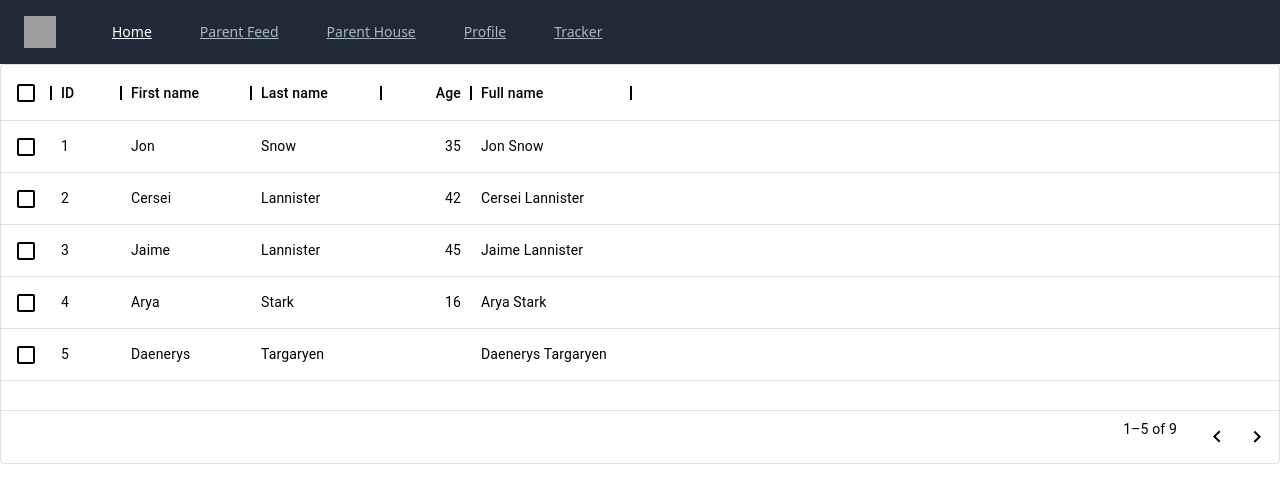
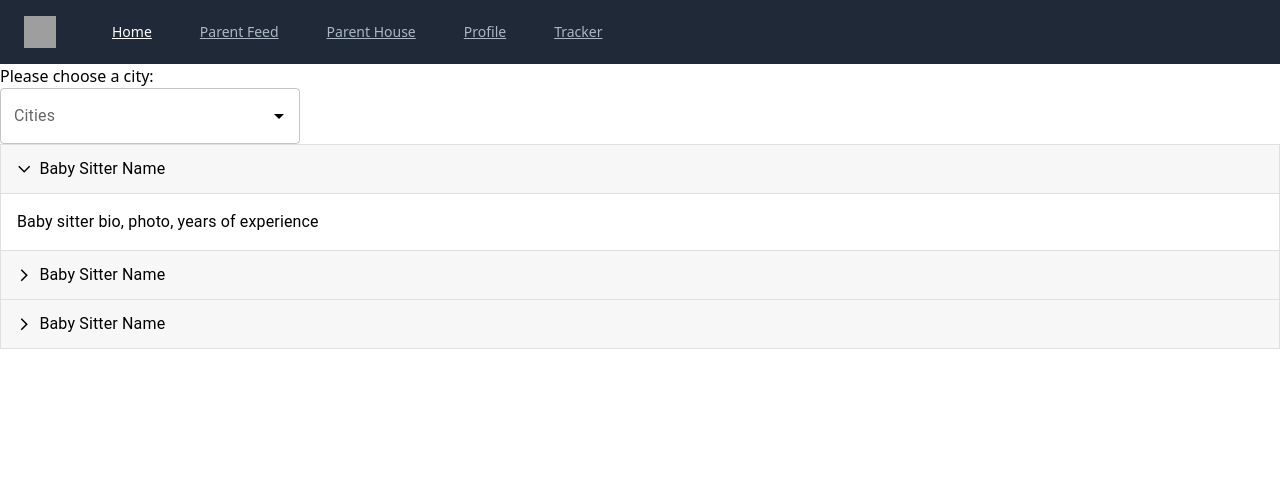
Before and after one commit to Amal-botan/parentScape, a React (Create React App) app in the folder client/: page /babysitterfinder in a window 1280 px wide. Shown: the top 502 px of the page. Built offline with nearby package versions, Linux system fonts and the light colour scheme; grey boxes are pictures that could not be loaded.

Commit message:
Styling more

```diff
--- a/client/src/screens/BabySitterFinderScreen.jsx
+++ b/client/src/screens/BabySitterFinderScreen.jsx
@@ -1,49 +1,107 @@
 import * as React from 'react';
-import { DataGrid } from '@mui/x-data-grid';
+import { styled } from '@mui/material/styles';
+import ArrowForwardIosSharpIcon from '@mui/icons-material/ArrowForwardIosSharp';
+import MuiAccordion from '@mui/material/Accordion';
+import MuiAccordionSummary from '@mui/material/AccordionSummary';
+import MuiAccordionDetails from '@mui/material/AccordionDetails';
+import Typography from '@mui/material/Typography';
+import TextField from '@mui/material/TextField';
+import Autocomplete from '@mui/material/Autocomplete';
 
-const columns = [
-  { field: 'id', headerName: 'ID', width: 70 },
-  { field: 'firstName', headerName: 'First name', width: 130 },
-  { field: 'lastName', headerName: 'Last name', width: 130 },
-  {
-    field: 'age',
-    headerName: 'Age',
-    type: 'number',
-    width: 90,
+
+const Accordion = styled((props) => (
+  <MuiAccordion disableGutters elevation={0} square {...props} />
+))(({ theme }) => ({
+  border: `1px solid ${theme.palette.divider}`,
+  '&:not(:last-child)': {
+    borderBottom: 0,
   },
-  {
-    field: 'fullName',
-    headerName: 'Full name',
-    description: 'This column has a value getter and is not sortable.',
-    sortable: false,
-    width: 160,
-    valueGetter: (params) =>
-      `${params.row.firstName || ''} ${params.row.lastName || ''}`,
+  '&:before': {
+    display: 'none',
   },
-];
+}));
 
-const rows = [
-  { id: 1, lastName: 'Snow', firstName: 'Jon', age: 35 },
-  { id: 2, lastName: 'Lannister', firstName: 'Cersei', age: 42 },
-  { id: 3, lastName: 'Lannister', firstName: 'Jaime', age: 45 },
-  { id: 4, lastName: 'Stark', firstName: 'Arya', age: 16 },
-  { id: 5, lastName: 'Targaryen', firstName: 'Daenerys', age: null },
-  { id: 6, lastName: 'Melisandre', firstName: null, age: 150 },
-  { id: 7, lastName: 'Clifford', firstName: 'Ferrara', age: 44 },
-  { id: 8, lastName: 'Frances', firstName: 'Rossini', age: 36 },
-  { id: 9, lastName: 'Roxie', firstName: 'Harvey', age: 65 },
-];
+const AccordionSummary = styled((props) => (
+  <MuiAccordionSummary
+    expandIcon={<ArrowForwardIosSharpIcon sx={{ fontSize: '0.9rem' }} />}
+    {...props}
+  />
+))(({ theme }) => ({
+  backgroundColor:
+    theme.palette.mode === 'dark'
+      ? 'rgba(255, 255, 255, .05)'
+      : 'rgba(0, 0, 0, .03)',
+  flexDirection: 'row-reverse',
+  '& .MuiAccordionSummary-expandIconWrapper.Mui-expanded': {
+    transform: 'rotate(90deg)',
+  },
+  '& .MuiAccordionSummary-content': {
+    marginLeft: theme.spacing(1),
+  },
+}));
+
+const AccordionDetails = styled(MuiAccordionDetails)(({ theme }) => ({
+  padding: theme.spacing(2),
+  borderTop: '1px solid rgba(0, 0, 0, .125)',
+}));
 
 export default function BabySitterFinderScreen() {
+  const [expanded, setExpanded] = React.useState('panel1');
+
+  const handleChange = (panel) => (event, newExpanded) => {
+    setExpanded(newExpanded ? panel : false);
+  };
+
   return (
-    <div style={{ height: 400, width: '100%' }}>
-      <DataGrid
-        rows={rows}
-        columns={columns}
-        pageSize={5}
-        rowsPerPageOptions={[5]}
-        checkboxSelection
-      />
+    <div> Please choose a city:
+       <Autocomplete
+  disablePortal
+  id="combo-box-demo"
+  options={cities}
+  sx={{ width: 300 }}
+  renderInput={(params) => <TextField {...params} label="Cities" />}
+/>
+      <Accordion expanded={expanded === 'panel1'} onChange={handleChange('panel1')}>
+        <AccordionSummary aria-controls="panel1d-content" id="panel1d-header">
+          <Typography>Baby Sitter Name</Typography>
+        </AccordionSummary>
+        <AccordionDetails>
+          <Typography>
+            Baby sitter bio, photo, years of experience
+          </Typography>
+        </AccordionDetails>
+      </Accordion>
+      <Accordion expanded={expanded === 'panel2'} onChange={handleChange('panel2')}>
+        <AccordionSummary aria-controls="panel2d-content" id="panel2d-header">
+          <Typography>Baby Sitter Name</Typography>
+        </AccordionSummary>
+        <AccordionDetails>
+          <Typography>
+          Baby sitter bio, photo, years of experience
+          </Typography>
+        </AccordionDetails>
+      </Accordion>
+      <Accordion expanded={expanded === 'panel3'} onChange={handleChange('panel3')}>
+        <AccordionSummary aria-controls="panel3d-content" id="panel3d-header">
+          <Typography>Baby Sitter Name</Typography>
+        </AccordionSummary>
+        <AccordionDetails>
+          <Typography>
+          Baby sitter bio, photo, years of experience
+          </Typography>
+        </AccordionDetails>
+      </Accordion>
+
     </div>
+
   );
 }
+
+const cities = [
+  { label: 'Ottawa'},
+  { label: 'Toronto'},
+  { label: 'Hamilton'},
+  { label: 'Kanata'},
+  { label: 'Orleans'},
+  { label: 'Etobico'},
+];
--- a/client/src/screens/BabySitterSignUpScreen.jsx
+++ b/client/src/screens/BabySitterSignUpScreen.jsx
@@ -8,24 +8,30 @@ import Checkbox from '@mui/material/Checkbox';
 import Link from '@mui/material/Link';
 import Grid from '@mui/material/Grid';
 import Box from '@mui/material/Box';
-import LockOutlinedIcon from '@mui/icons-material/LockOutlined';
+import BabyChangingStationIcon from '@mui/icons-material/BabyChangingStation';
 import Typography from '@mui/material/Typography';
 import Container from '@mui/material/Container';
 import { createTheme, ThemeProvider } from '@mui/material/styles';
+import { styled } from '@mui/material/styles';
+import IconButton from '@mui/material/IconButton';
+import PhotoCamera from '@mui/icons-material/PhotoCamera';
+import Stack from '@mui/material/Stack';
 
 function Copyright(props) {
   return (
     <Typography variant="body2" color="text.secondary" align="center" {...props}>
       {'Copyright © '}
       <Link color="inherit" href="https://mui.com/">
-        Your Website
+        ParentScape
       </Link>{' '}
       {new Date().getFullYear()}
       {'.'}
     </Typography>
   );
 }
-
+const Input = styled('input')({
+  display: 'none',
+});
 const theme = createTheme();
 
 export default function BabySitterSignUpScreen() {
@@ -51,8 +57,8 @@ export default function BabySitterSignUpScreen() {
             alignItems: 'center',
           }}
         >
-          <Avatar sx={{ m: 1, bgcolor: 'secondary.main' }}>
-            <LockOutlinedIcon />
+          <Avatar sx={{ width: 80, height: 80, m: 2, bgcolor: 'secondary.main' }}>
+            <BabyChangingStationIcon sx={{ width: 0, height: 50, m: 2, bgcolor: 'secondary.main' }}/>
           </Avatar>
           <Typography component="h1" variant="h5">
             Baby Sitter Sign up Page
@@ -168,25 +174,40 @@ export default function BabySitterSignUpScreen() {
                 <TextField
                   required
                   fullWidth
-                  name="Years of Experience"
+                  name="outlined-number"
                   label="Years of Experience"
-                  type="Years of Experience"
+                  type="number"
                   id="Years of Experience"
                   autoComplete="Years of Experience"
                 />
               </Grid>
               <Grid item xs={12}>
+              Please explain your experience working with children
                 <TextField
                   required
                   fullWidth
                   name="Bio"
-                  label="Bio"
+                  label="Short Description"
                   type="Bio"
                   id="Bio"
                   autoComplete="Bio"
                 />
               </Grid>
-
+            <Grid item xs={12}>  <Stack direction="row" alignItems="center" spacing={2}>
+      <label htmlFor="contained-button-file">
+        Please Upload a recent photo
+        <Input accept="image/*" id="contained-button-file" multiple type="file" />
+        <Button variant="contained" component="span">
+          Upload
+        </Button>
+      </label>
+      <label htmlFor="icon-button-file">
+        <Input accept="image/*" id="icon-button-file" type="file" />
+        <IconButton color="primary" aria-label="upload picture" component="span">
+          <PhotoCamera />
+        </IconButton>
+      </label>
+      </Stack></Grid>
             </Grid>
             <Button
               type="submit"
```
